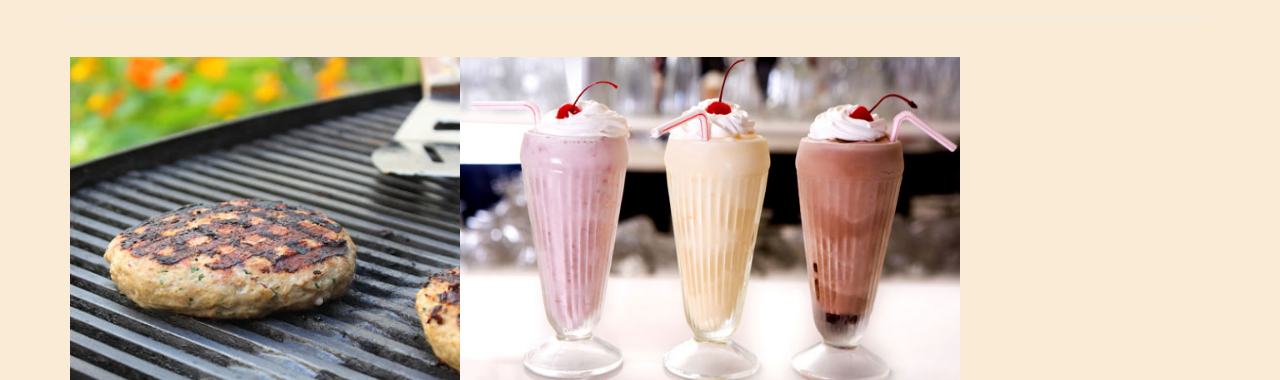
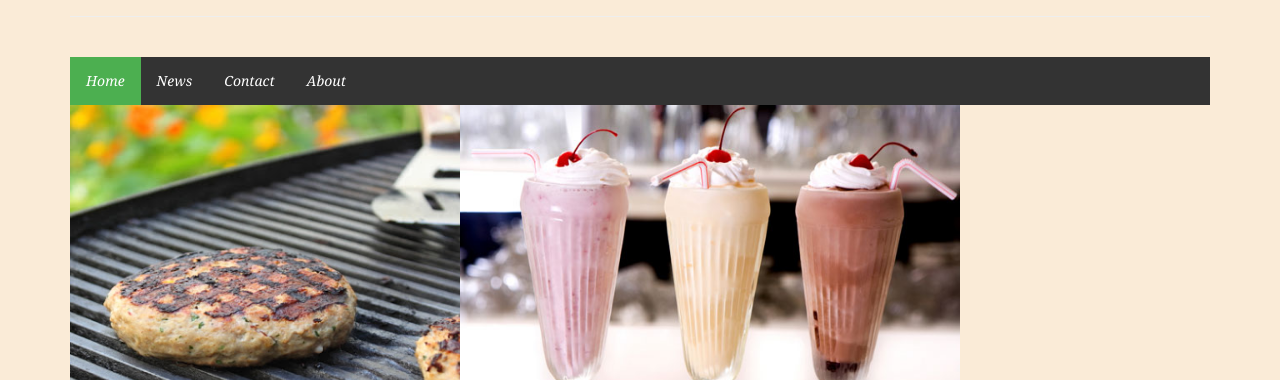
Before and after one commit to dfcaley/Second-Repository-, a website: page Static/index.html in a window 1280 px wide. Shown: the part 420-800 px from the top of the page. Drawn offline with Linux system fonts and the light colour scheme.

Commit message:
FIXED STATIC

```diff
--- a/Static/index.html
+++ b/Static/index.html
@@ -28,6 +28,13 @@
 
 
         <br>
+        <ul class id="menubar">
+            <li><a class="active" href="#home">Home</a></li>
+            <li><a href="#news">News</a></li>
+            <li><a href="#contact">Contact</a></li>
+            <li><a href="#about">About</a></li>
+        </ul>
+
         <div class="row">
             <div class="col-sm-4">
         <a href="http://www.central-perk.co.uk">
--- a/Static/style.css
+++ b/Static/style.css
@@ -69,3 +69,33 @@ h5 {color: #D0F8FF;
 .standoutwords {font-style: italic}
 
 .tandc {font-size: xx-small}
+
+
+
+#menubar {
+    list-style-type: none;
+    margin: 0;
+    padding: 0;
+    overflow: hidden;
+    background-color: #333;
+}
+
+li {
+    float: left;
+}
+
+li a {
+    display: block;
+    color: white;
+    text-align: center;
+    padding: 14px 16px;
+    text-decoration: none;
+}
+
+a:hover:not(.active) {
+    background-color: #111;
+}
+
+.active {
+    background-color:#4CAF50;
+}
--- a/app.js
+++ b/app.js
@@ -4,7 +4,7 @@ var bodyParser = require("body-parser");
 var csv = require("ya-csv");
 
 
-app.use(express.static(__dirname + '/static'));
+app.use(express.static(__dirname + '/Static'));
 app.use(bodyParser.urlencoded({extended:true}));
 
 app.get('/hello', function(request, response) {
```
